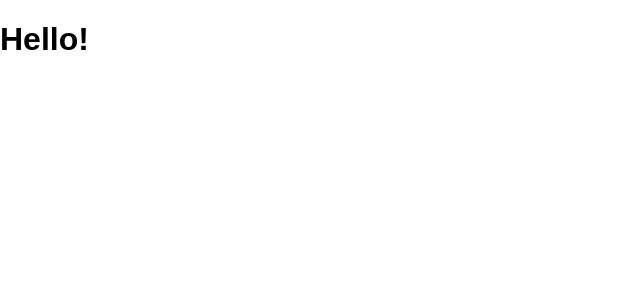
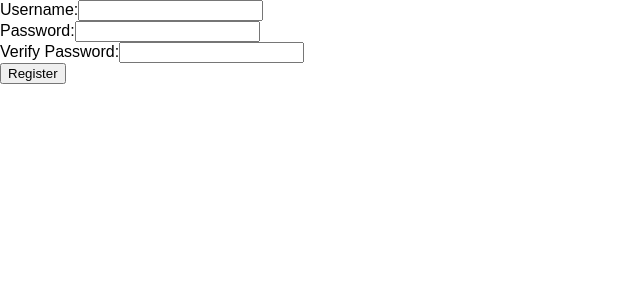
Before and after one commit to lhorgan/openrecipe, a React (Create React App) app: page /register in a window 1280 px wide. Shown: the top 300 px of the page, without its empty margins (0-640 px from the left). Built offline with nearby package versions, Linux system fonts and the light colour scheme.

Commit message:
Add basic register

```diff
--- a/src/containers/Register.js
+++ b/src/containers/Register.js
@@ -1,14 +1,71 @@
 import React, {Component} from 'react';
+import { Form, Text, Radio, RadioGroup, TextArea, Checkbox } from 'react-form';
 
-class Register extends Component {
+class Register extends React.Component {
   constructor(props) {
     super(props);
+
+    this.state = {
+      user: {
+        username: '',
+        password: ''
+      },
+      verifiedPassword: ''
+    };
+
+    this.handleUsernameChange = this.handleUsernameChange.bind(this);
+    this.handlePasswordChange = this.handlePasswordChange.bind(this);
+    this.handleVerifyPassword = this.handleVerifyPassword.bind(this);
+    this.createUser = this.createUser.bind(this);
+  }
+
+  handleUsernameChange(event) {
+    this.setState({user: {...this.state.user, username: event.target.value}});
+    console.log(this.state.user)
+  }
+
+  handlePasswordChange(event) {
+    this.setState({user: {...this.state.user, password: event.target.value}});
+    console.log(this.state.user)
+  }
+
+  handleVerifyPassword(event) {
+    this.setState({verifiedPassword: event.target.value});
+  }
+
+  createUser() {
+    if (this.state.user.password !== this.state.verifiedPassword) {
+      alert("Passwords do not match!");
+    }
+
+    // do some service shit here
+
   }
 
   render() {
     return (
-      <div>
-        <h1>Hello!</h1>
+      <div className="container-fluid">
+        <form>
+          <label>
+            Username:
+            <input value={this.state.user.username} onChange={this.handleUsernameChange} />
+          </label>
+        </form>
+        <form>
+          <label>
+            Password:
+            <input value={this.state.user.password} onChange={this.handlePasswordChange} />
+          </label>
+        </form>
+        <form>
+          <label>
+            Verify Password:
+            <input value={this.state.verifiedPassword} onChange={this.handleVerifyPassword} />
+          </label>
+        </form>
+        <button onClick={this.createUser} className="btn btn-primary btn-block" type="button">
+          Register
+        </button>
       </div>
     )
   }
```
